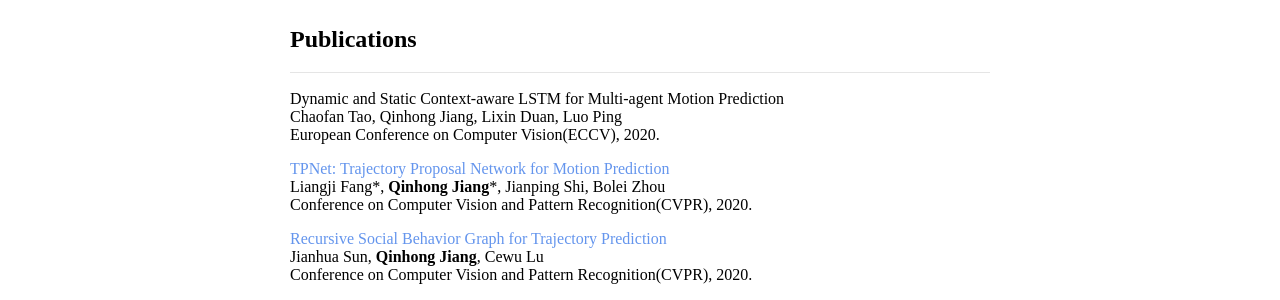
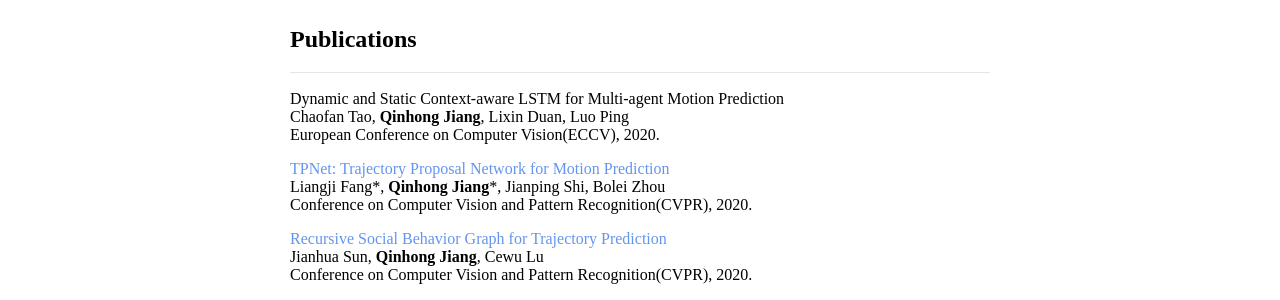
Before and after one commit to yanxu666888/qinhongfly.github.io, a Jekyll site: the page built from index.md, in a window 1280 px wide. Shown: the part 634-934 px from the top of the page. Built offline with Jekyll 4.4.1, drawn with Linux system fonts in a browser that asks for light colours.

```diff
--- a/index.md
+++ b/index.md
@@ -31,7 +31,7 @@ Perception, Prediction, System engineering
 ## Publications
 ---
 Dynamic and Static Context-aware LSTM for Multi-agent Motion Prediction
-Chaofan Tao, Qinhong Jiang, Lixin Duan, Luo Ping
+Chaofan Tao, **Qinhong Jiang**, Lixin Duan, Luo Ping
 European Conference on Computer Vision(ECCV), 2020.
 
 [TPNet: Trajectory Proposal Network for Motion Prediction](https://arxiv.org/abs/2004.12255)
```
